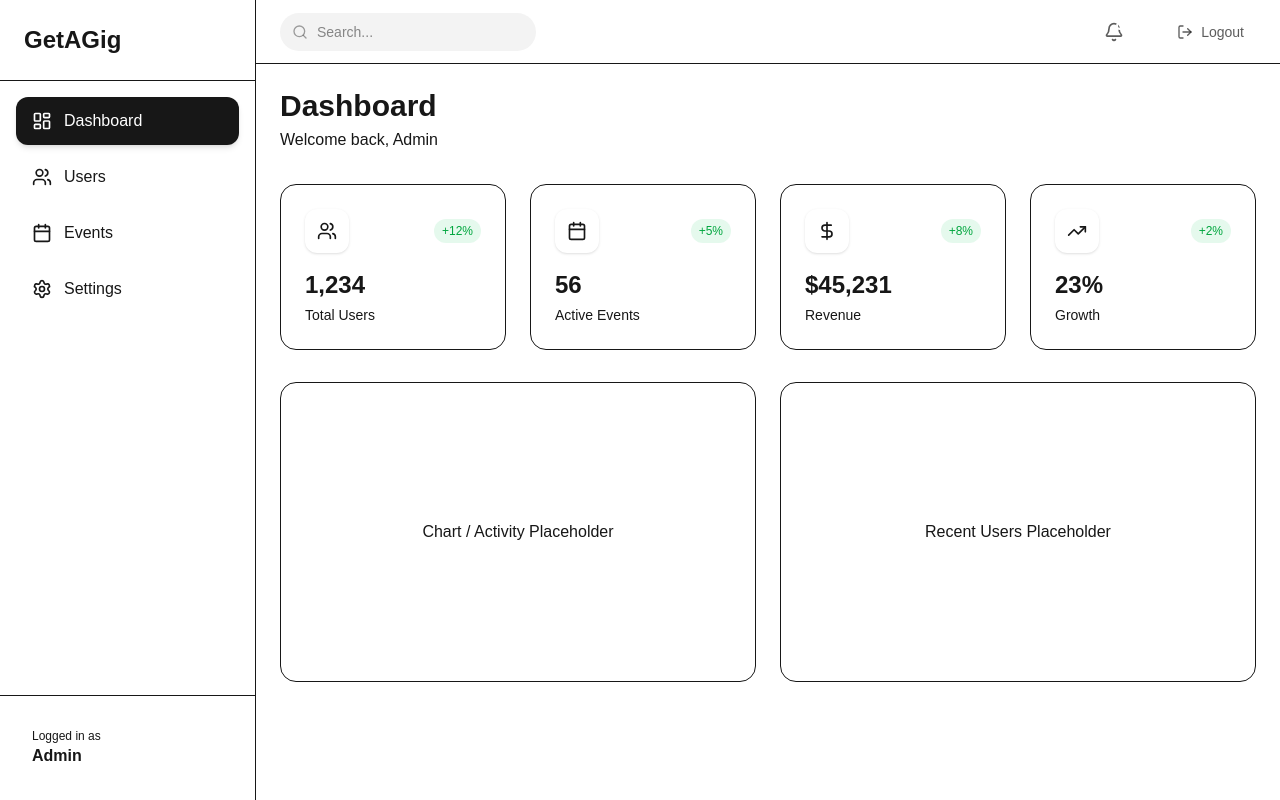
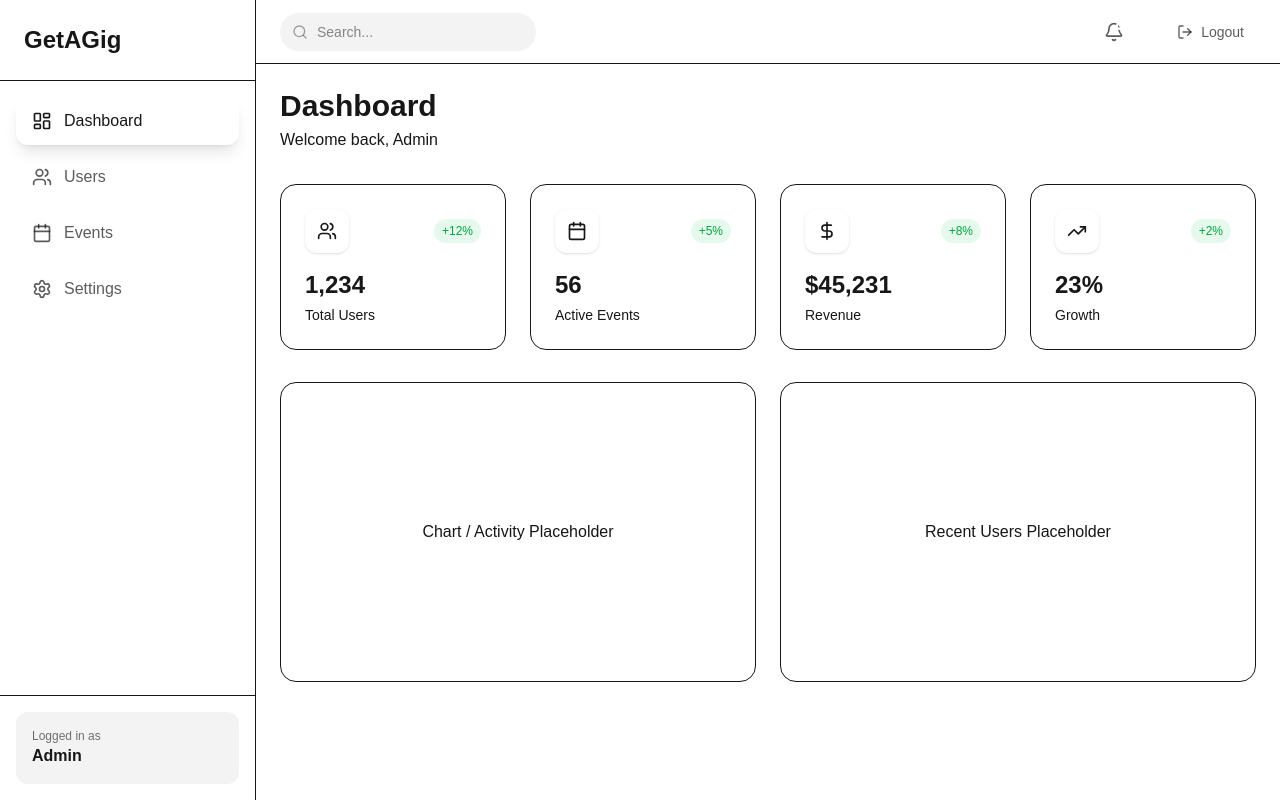
Before and after one commit to Kephas7/getagig-web, a Next.js app: page /admin in a window 1280 px wide. Built offline with nearby package versions, Linux system fonts and the light colour scheme; no server answers.

Commit message:
Admin sidebar updated

```diff
--- a/app/admin/_components/AdminSidebar.tsx
+++ b/app/admin/_components/AdminSidebar.tsx
@@ -15,9 +15,9 @@ export default function AdminSidebar() {
   ];
 
   return (
-    <aside className="w-64 bg-[var(--background)] border-r border-[var(--foreground)/10] h-screen flex flex-col hidden md:flex">
-      <div className="p-6 border-b border-[var(--foreground)/10]">
-        <h1 className="text-2xl font-bold text-[var(--foreground)]">GetAGig</h1>
+    <aside className="w-64 bg-card border-r border-border h-screen flex flex-col hidden md:flex">
+      <div className="p-6 border-b border-border">
+        <h1 className="text-2xl font-bold text-foreground">GetAGig</h1>
       </div>
       <nav className="flex-1 p-4 space-y-2">
         {links.map((link) => {
@@ -30,8 +30,8 @@ export default function AdminSidebar() {
               className={`flex items-center gap-3 px-4 py-3 rounded-xl transition-all duration-200
                 ${
                   isActive
-                    ? "bg-[var(--foreground)] text-[var(--background)] shadow-md"
-                    : "text-[var(--foreground)/70] hover:bg-[var(--foreground)/5] hover:text-[var(--foreground)]"
+                    ? "bg-primary text-primary-foreground shadow-lg"
+                    : "text-foreground/70 hover:bg-foreground/5 hover:text-foreground"
                 }`}
             >
               <Icon size={20} />
@@ -40,10 +40,10 @@ export default function AdminSidebar() {
           );
         })}
       </nav>
-      <div className="p-4 border-t border-[var(--foreground)/10]">
-        <div className="p-4 rounded-xl bg-[var(--foreground)/5]">
-            <p className="text-xs text-[var(--foreground)/60]">Logged in as</p>
-            <p className="font-semibold text-[var(--foreground)]">Admin</p>
+      <div className="p-4 border-t border-border">
+        <div className="p-4 rounded-xl bg-foreground/5">
+            <p className="text-xs text-foreground/60">Logged in as</p>
+            <p className="font-semibold text-foreground">Admin</p>
         </div>
       </div>
     </aside>
```
